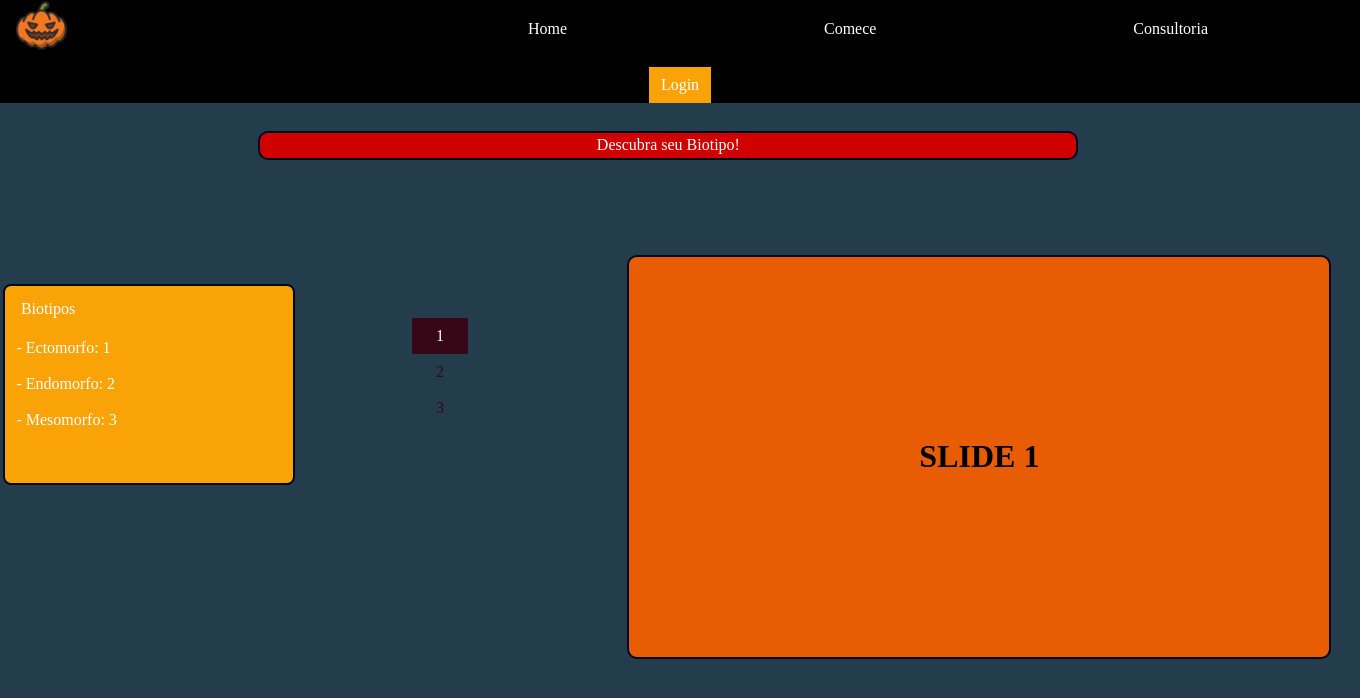
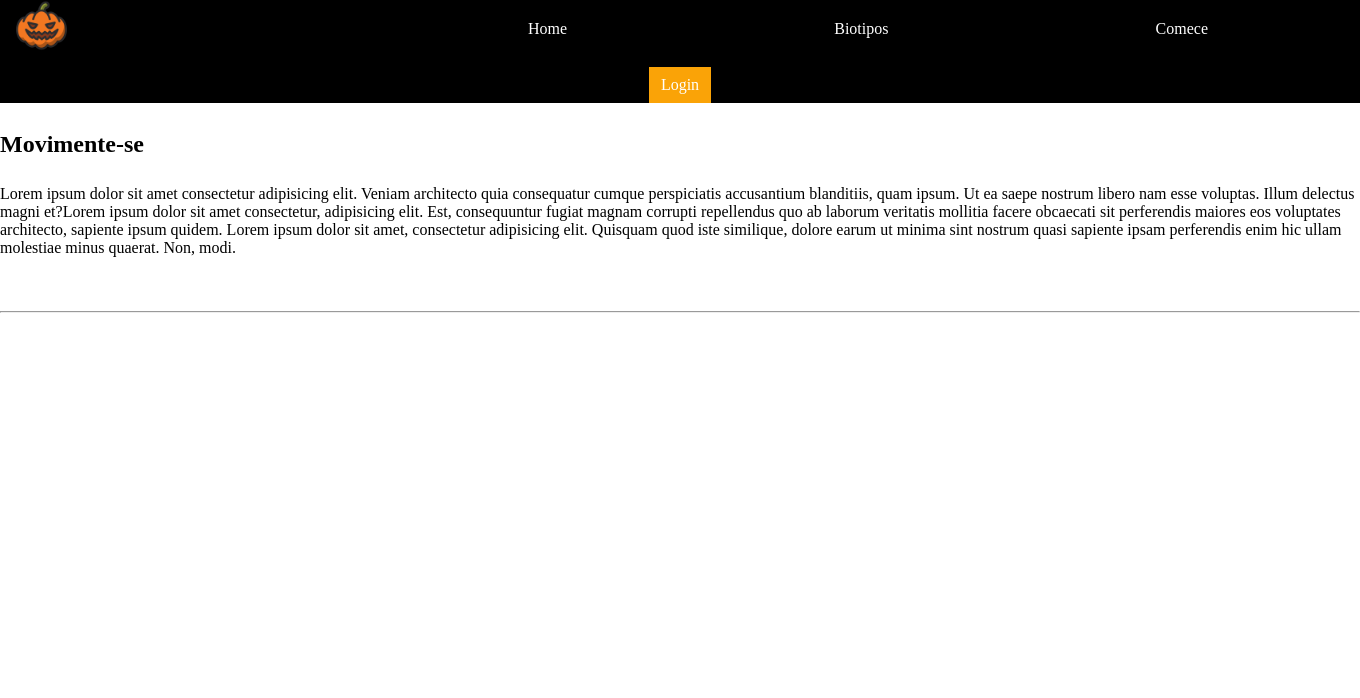
Before and after one commit to samekmd/Pumpkin-mk, a Flask app: page /Comece in a window 1360 px wide. Shown: the top 698 px of the page. Run offline with Flask 3, Linux system fonts and the light colour scheme.

Commit message:
UPDATE COMECE
Começo da estrutura da página.

```diff
--- a/app.py
+++ b/app.py
@@ -6,13 +6,13 @@ app = Flask('__name__')
 def index():
     return render_template('index.html')
 
+@app.route('/Biotipos')
+def comece():
+    return render_template('biotipos.html')
+
 @app.route('/Comece')
-def comece():
+def consultoria():
     return render_template('comece.html')
-
-@app.route('/Consultoria')
-def consultoria():
-    return render_template('consultoria.html')
 
 @app.route('/Login')
 def login():
--- a/static/estilo.css
+++ b/static/estilo.css
@@ -13,8 +13,8 @@
     padding: 0;
 }
 body{
-    /* background-color: rgb(255, 255, 255); */
-    background-color: #233d4d;
+     background-color: rgb(255, 255, 255);
+    /* background-color: #233d4d; */
     font-family: 'Poppins';
     display: flex;
     flex-direction: column;
@@ -274,8 +274,8 @@ section.slider{
 /* Fim do Carousel */
 
 
-/* Inicio da Página comece */
-.comece_header{
+/* Inicio da Página Biotipos */
+.biotipos_header{
   margin: 0 auto;
   width: 100%;
   height: auto;
@@ -283,7 +283,7 @@ section.slider{
   overflow: hidden;
 }
 
-.introducao_comece{
+.biotipos_intro{
   width: 60%;
   height: 25px;
   display: flex;
@@ -298,7 +298,7 @@ section.slider{
   margin-top: 2%;
 
 }
-.introducao_comece p{
+.introducao_biotipos p{
   color: #fff;
 
 }
@@ -313,11 +313,11 @@ section.slider{
 
 }
 
-.comece_card{
+.biotipos_card{
   width: 40%;
 }
 
-.comece_botao{
+.biotipos_botao{
   width: 20%;
 
   margin-top: 5%;
@@ -624,4 +624,36 @@ section.slider{
 
 
 
-/* Fim da página comece  */
+/* Fim da página Biotipos  */
+
+
+/* Comceço da página Comece */
+.comece_header{
+  margin: 0 auto;
+  width: 100%;
+  height: auto;
+  padding: 0;
+  overflow: hidden;
+}
+
+.comece_header p{
+  margin-top: 2%;
+}
+
+.comece_intro{
+  margin-top: 2%;
+}
+
+/* Começo do Dropdown Bootstrap */
+
+
+
+
+
+
+
+
+/* Fim do Dropdown Bootsrap */
+
+
+/* Fim da página Comece */
--- a/templates/base.html
+++ b/templates/base.html
@@ -16,8 +16,8 @@
 
               <div class="links">
                 <a  href="/">Home</a>
+                <a  href="/Biotipos">Biotipos</a>
                 <a  href="/Comece">Comece</a>
-                <a  href="/Consultoria">Consultoria</a>
                </div>
               <div class="link_bootstrap">
                 <a href="/Login "> <button type="button"  class="btn btn-secondary">Login</button>  </a>
--- a/templates/comece.html
+++ b/templates/comece.html
@@ -1,100 +1,27 @@
 {% extends 'base.html'%}
+
+
 
 {% block main %}
 
 <section class="comece_header">
 
-    <div class="introducao_comece"> <p> Descubra seu Biotipo! </p></div>
-</section>
-<div class="geral">
-    <section class="comece_card">
-
-
-        <div class="card" style="width: 18rem;">
-            <div class="card-header">
-            <p> Biotipos </p>
-            </div>
-                <ul class="list-group list-group-flush">
-                    <li class="list-group-item"> - Ectomorfo: 1</li>
-                        <br>
-                    <li class="list-group-item"> - Endomorfo: 2</li>
-                        <br>
-                    <li class="list-group-item"> - Mesomorfo: 3</li>
-                        <br>
-                        <br>
-                        <br>
-                </ul>
-        </div>
+    <div class="comece_intro">
+        <h2>Movimente-se</h2>
+        <p>Lorem ipsum dolor sit amet consectetur adipisicing elit. Veniam architecto quia consequatur cumque perspiciatis accusantium blanditiis, quam ipsum. Ut ea saepe nostrum libero nam esse voluptas. Illum delectus magni et?Lorem ipsum dolor sit amet consectetur, adipisicing elit. Est, consequuntur fugiat magnam corrupti repellendus quo ab laborum veritatis mollitia facere obcaecati sit perferendis maiores eos voluptates architecto, sapiente ipsum quidem. Lorem ipsum dolor sit amet, consectetur adipisicing elit. Quisquam quod iste similique, dolore earum ut minima sint nostrum quasi sapiente ipsam perferendis enim hic ullam molestiae minus quaerat. Non, modi.</p>
+    </div>
 
 </section>
+<br>
+<br>
+<br>
+<hr>
 
-
-<section class="comece_botao">
-        <div class="btn-group-vertical" role="group" aria-label="Vertical radio toggle button group">
-             <input type="radio" class="btn-check" name="vbtn-radio" id="vbtn-radio1" autocomplete="off" checked>
-                <label class="btn btn-outline-danger" for="vbtn-radio1"> 1</label>
-             <input type="radio" class="btn-check" name="vbtn-radio" id="vbtn-radio2" autocomplete="off">
-                <label class="btn btn-outline-danger" for="vbtn-radio2"> 2</label>
-             <input type="radio" class="btn-check" name="vbtn-radio" id="vbtn-radio3" autocomplete="off">
-                <label class="btn btn-outline-danger" for="vbtn-radio3"> 3</label>
-            </div>
+<section class="comece_drop">
 
 
 
 
 
 </section>
-
-<div class="cards_slides">
-
-        <div class="card-box_bio primeiro" id="card1">
-            <div class="card_bio"><h1>SLIDE 1</h1></div>
-        </div>
-
-        <div class="card-box_bio" id="card2">
-            <div class="card_bio_meio" id="card_bio_2"><h1>SLIDE 2</h1></div>
-        </div>
-
-        <div class="card-box_bio" id="card3">
-            <div class="card_bio"><h1>SLIDE 3</h1></div>
-        </div>
-
-        <script>
-            const radioButtons = document.querySelectorAll('.btn-check');
-radioButtons.forEach((radioButton, index) => {
-    radioButton.addEventListener('change', () => {
-        // Oculte todos os cartões
-        document.querySelectorAll('.card-box_bio').forEach(card => {
-            card.style.display = 'none';
-        });
-
-        // Exiba o cartão correspondente ao botão clicado
-        const card = document.getElementById(`card${index + 1}`);
-        card.style.display = 'block';
-    });
-});
-
-        </script>
-
-<script>
-    document.addEventListener("DOMContentLoaded", function () {
-        // Oculte todos os cartões, exceto o cartão com id "card1"
-        document.querySelectorAll('.card-box_bio').forEach(card => {
-            card.style.display = 'none';
-        });
-
-        const card1 = document.getElementById('card1');
-        card1.style.display = 'block';
-    });
-    </script>
-
-</div>
-
-
-
-
-
-
-
-
 {% endblock %}
```
Also changed, not shown: templates/biotipos.html (added, +100 -0 lines), templates/consultoria.html (deleted, +0 -7 lines).
